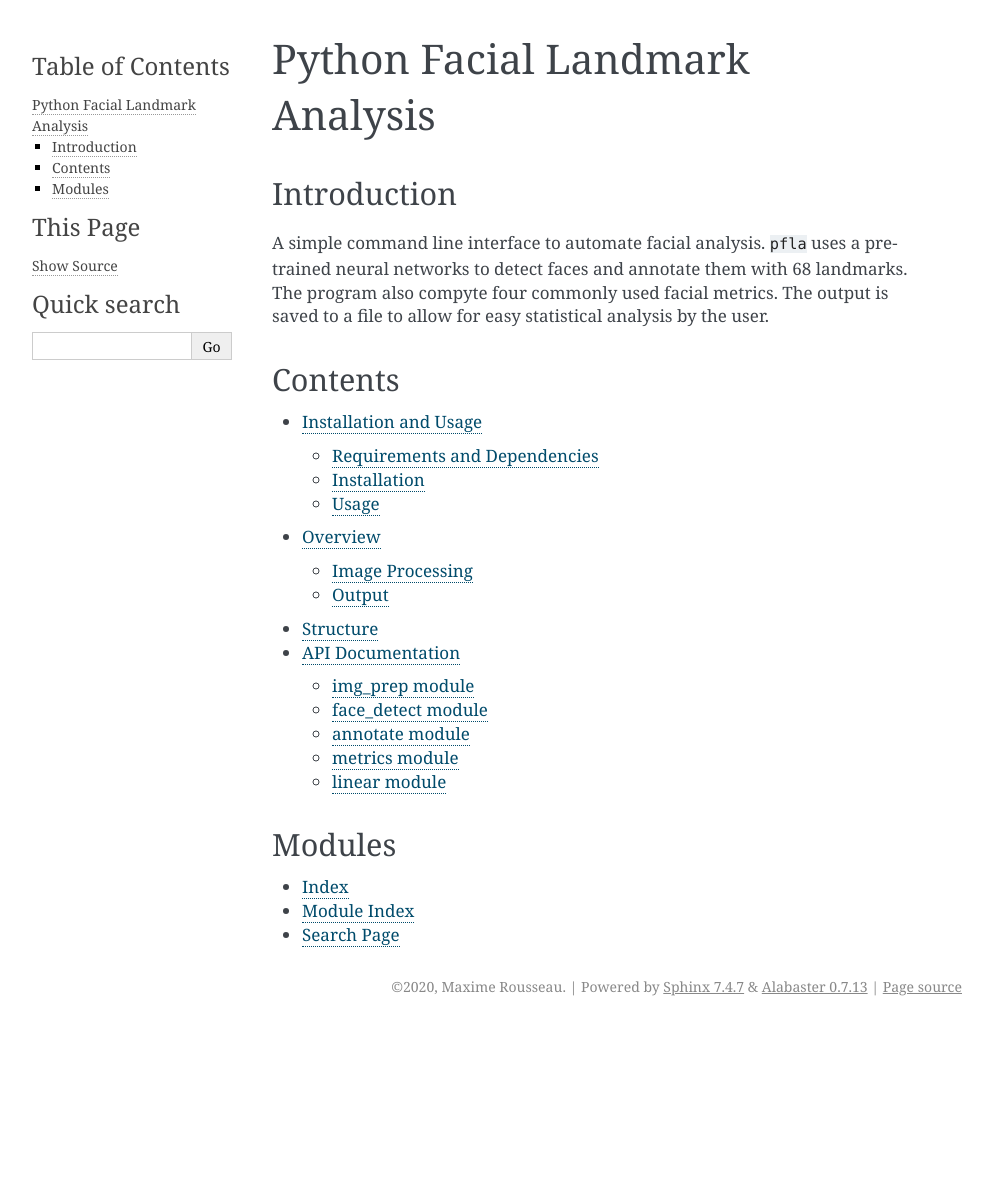
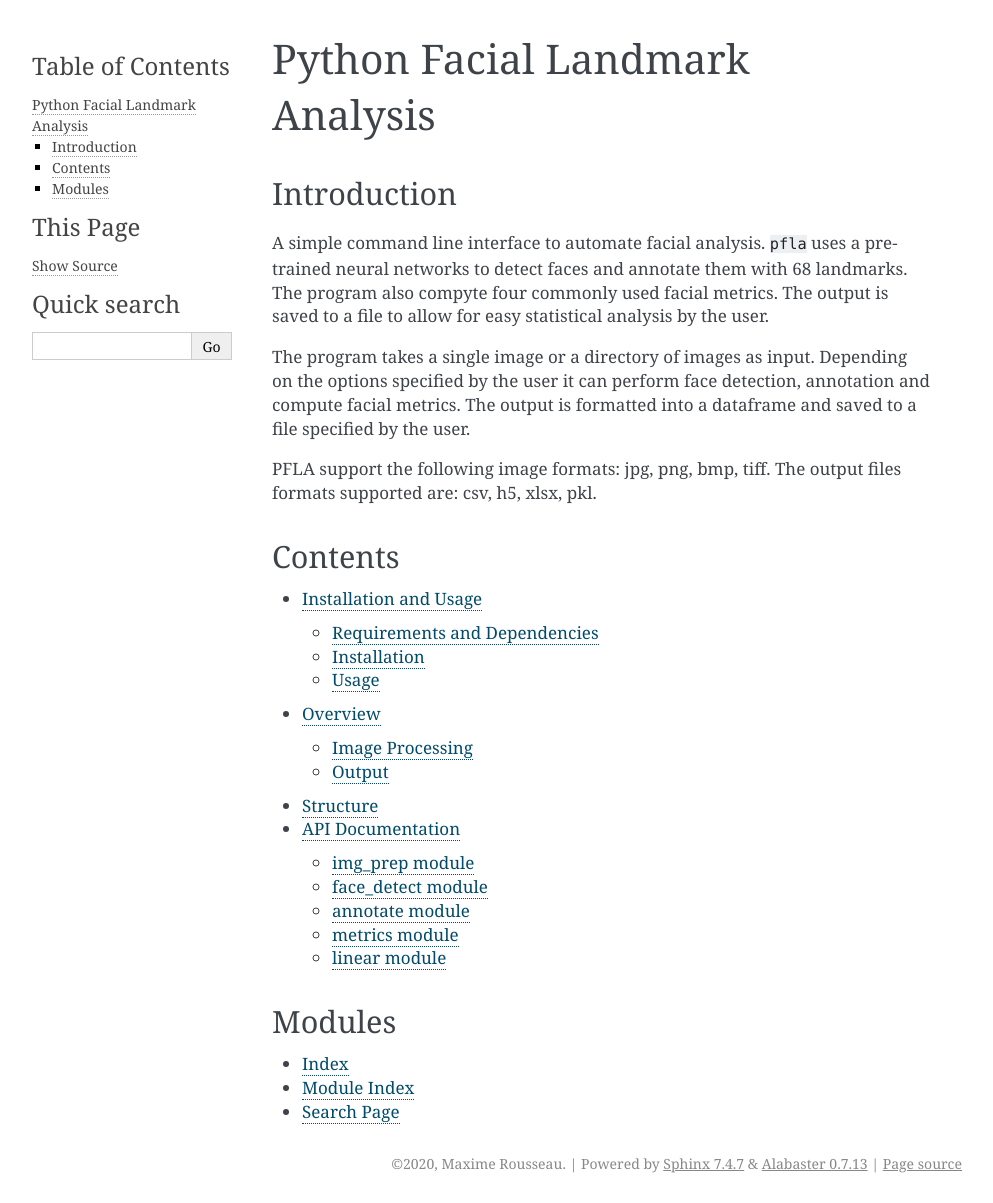
Before and after one commit to maxrousseau/pfla, a Sphinx documentation site: the page built from docs/source/index.rst, in a window 1280 px wide. Shown: the whole page, without its empty margins (148-1141 px from the left). Built offline with Sphinx 7.4.7, drawn with Linux system fonts in a browser that asks for light colours; pages that are not in the unit, such as notebooks, are missing from menus; before the commit the page ends 1026 px from its top, so only the background shows below that.

Commit message:
small changes to index documentation

```diff
--- a/docs/source/index.rst
+++ b/docs/source/index.rst
@@ -8,6 +8,13 @@ A simple command line interface to automate facial analysis. ``pfla`` uses a
 pre-trained neural networks to detect faces and annotate them with 68
 landmarks. The program also compyte four commonly used facial metrics. The
 output is saved to a file to allow for easy statistical analysis by the user.
+
+The program takes a single image or a directory of images as input. Depending on the options
+specified by the user it can perform face detection, annotation and compute facial metrics. The output is formatted
+into a dataframe and saved to a file specified by the user.
+
+PFLA support the following image formats: jpg, png, bmp, tiff. The output files formats
+supported are: csv, h5, xlsx, pkl.
 
 Contents
 --------
```
